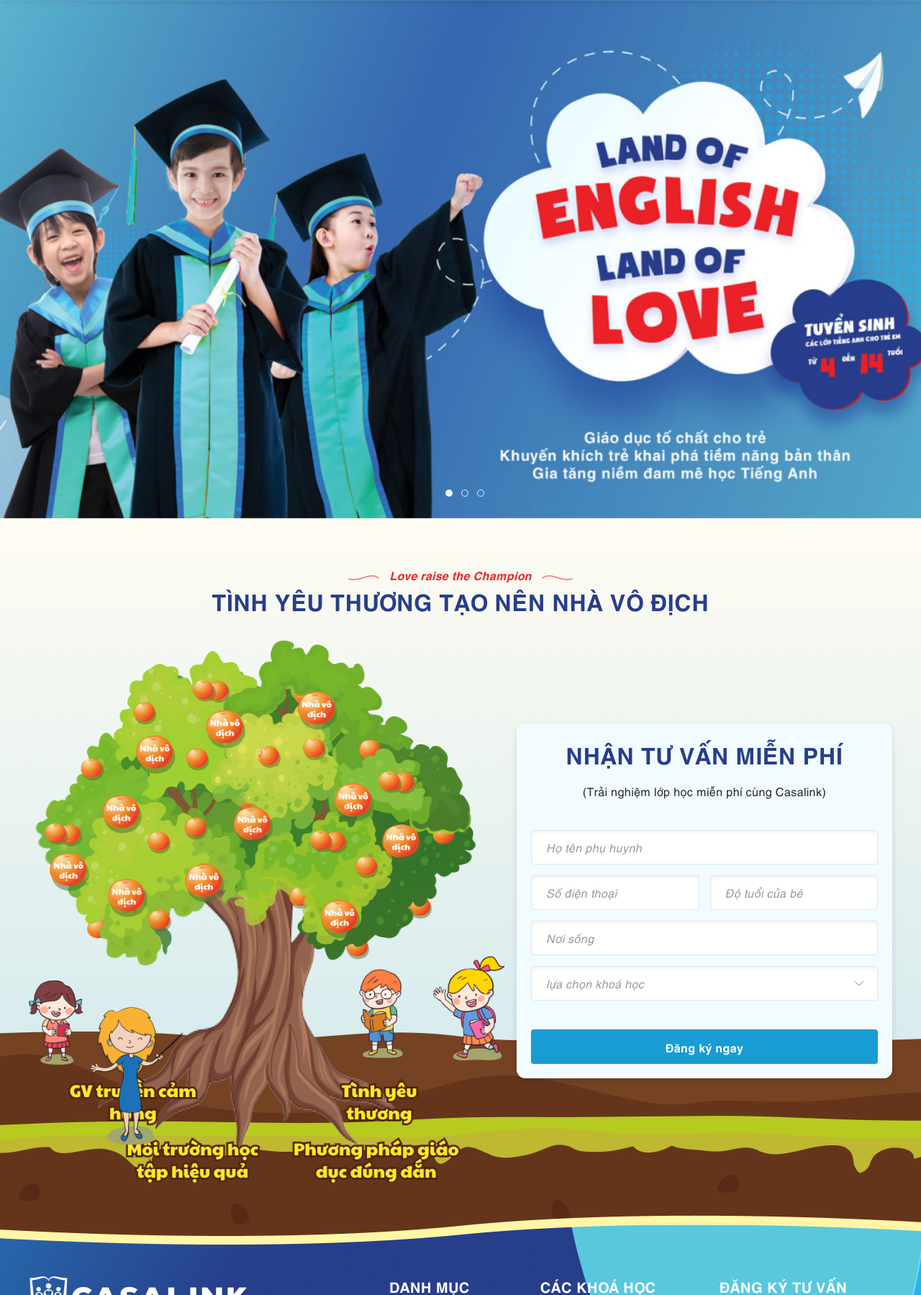
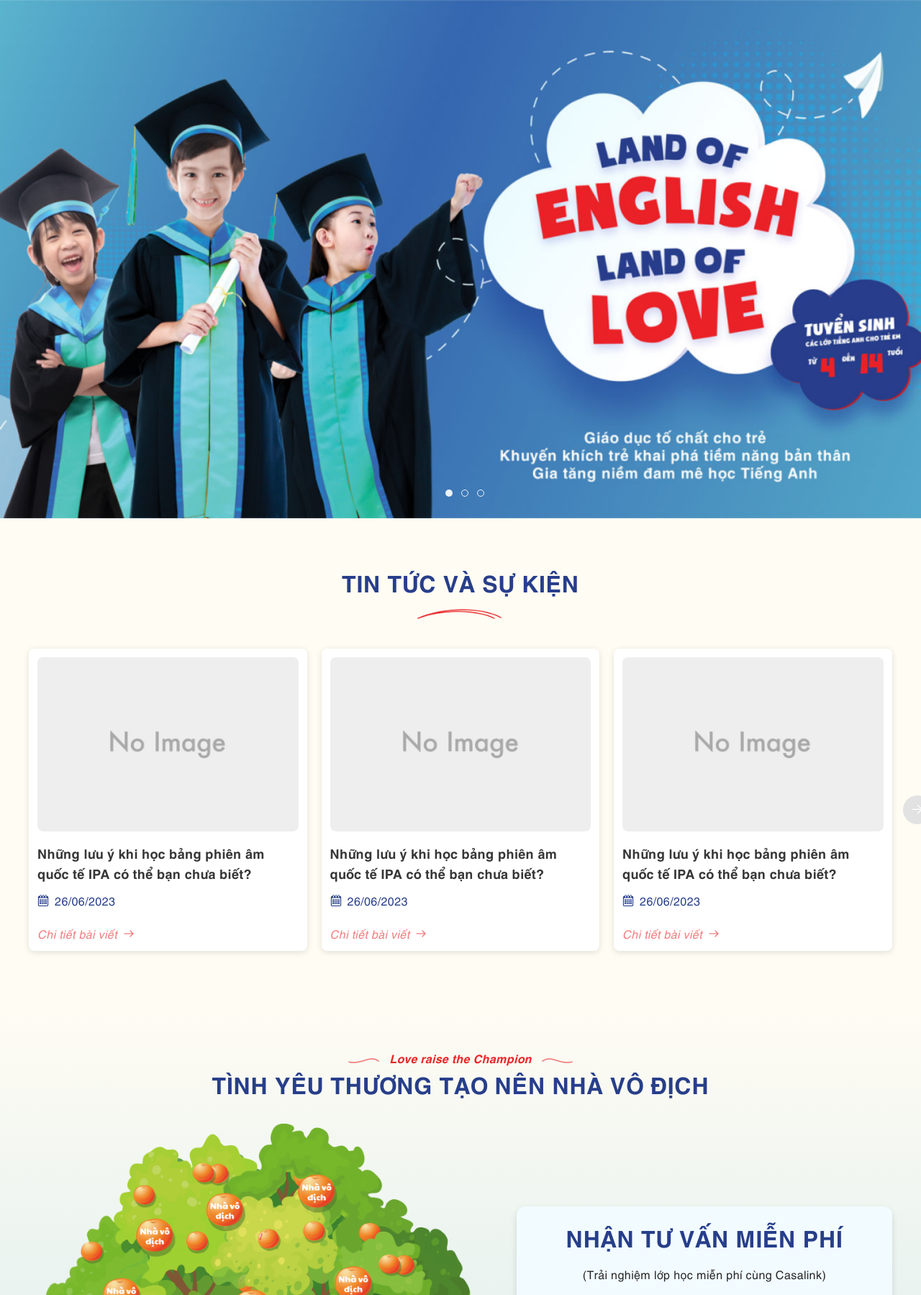
Before and after one commit to lemanhhai1310/casalink-1693853612, a PHP site: page / in a window 1280 px wide. Shown: the part 128-1927 px from the top of the page at 72% size. Run offline with PHP 8.4, Linux system fonts and the light colour scheme; some libraries are stand-ins or nearby versions.

Commit message:
feat: TIN TỨC VÀ SỰ KIỆN in page home

```diff
--- a/index.php
+++ b/index.php
@@ -25,4 +25,52 @@
     </div>
 
 </div>
+<div class="uk-section">
+    <div class="uk-container">
+        <h2 class="uk-text-center baiviet__title" style="--icon-title-bottom: url(images/Frame_427322377.png)">Tin tức và sự kiện</h2>
+        <div class="uk-margin-medium-top" uk-slider="finite: true; sets: true">
+
+            <div class="uk-position-relative">
+
+                <div class="baiviet__slider-container-offset uk-slider-container-offset uk-slider-container">
+                    <ul class="uk-slider-items uk-child-width-1-2@s uk-child-width-1-3@m uk-grid-small uk-grid-20-m" uk-grid>
+                        <?php for ($i=1;$i<=5;$i++): ?>
+                            <li>
+                                <div class="baiviet__card uk-card uk-padding-small uk-card-default uk-card-body">
+                                    <div class="uk-flex uk-flex-column row-gap-24">
+                                        <div class="uk-flex uk-flex-column row-gap-16">
+                                            <div class="baiviet__card__coverImg uk-cover-container">
+                                                <img src="images/noimage.jpg" alt="" uk-cover="">
+                                                <canvas width="389" height="260"></canvas>
+                                            </div>
+                                            <h4 class="baiviet__card__title uk-margin-remove"><a href="">Những lưu ý khi học bảng phiên âm quốc tế IPA có thể bạn chưa biết?</a></h4>
+                                            <div class="baiviet__card__time" style="--icon-datetime: url(images/calendar-interface-symbol-tool_1.png)">26/06/2023</div>
+                                        </div>
+                                        <div style="--icon-more: url(images/arrow-right_5_1.png)">
+                                            <a class="baiviet__card__linkMore uk-button uk-button-text" href="#">Chi tiết bài viết</a>
+                                        </div>
+                                    </div>
+                                </div>
+                            </li>
+                        <?php endfor; ?>
+                    </ul>
+                </div>
+
+                <div class="uk-hidden@s uk-light">
+                    <a uk-icon="icon: arrow-left; ratio: 1.3" class="baiviet__icon baiviet__icon--previous uk-position-center-left uk-position-small" href="#" uk-slidenav-previous1 uk-slider-item="previous"></a>
+                    <a uk-icon="icon: arrow-right; ratio: 1.3" class="baiviet__icon baiviet__icon--next uk-position-center-right uk-position-small" href="#" uk-slidenav-next1 uk-slider-item="next"></a>
+                </div>
+
+                <div class="uk-visible@s">
+                    <a uk-icon="icon: arrow-left; ratio: 1.3" class="baiviet__icon baiviet__icon--previous uk-position-center-left-out uk-position-small" href="#" uk-slidenav-previous1 uk-slider-item="previous"></a>
+                    <a uk-icon="icon: arrow-right; ratio: 1.3" class="baiviet__icon baiviet__icon--next uk-position-center-right-out uk-position-small" href="#" uk-slidenav-next1 uk-slider-item="next"></a>
+                </div>
+
+            </div>
+
+            <ul class="uk-slider-nav uk-hidden@s uk-dotnav uk-flex-center uk-margin uk-position-relative"></ul>
+
+        </div>
+    </div>
+</div>
 <?php require "template-parts/layouts/footer.php"; ?>
--- a/scss/layout/_header.scss
+++ b/scss/layout/_header.scss
@@ -1,5 +1,7 @@
 .header{
-  box-shadow: 0px 1px 8px 0px rgba(0, 0, 0, 0.12);
+  &.uk-active{
+    box-shadow: 0px 1px 8px 0px rgba(0, 0, 0, 0.12);
+  }
   z-index: 9999;
   &__top{
     position: relative;
--- a/style.css
+++ b/style.css
@@ -945,8 +945,10 @@
 }
 
 .header {
+  z-index: 9999;
+}
+.header.uk-active {
   box-shadow: 0px 1px 8px 0px rgba(0, 0, 0, 0.12);
-  z-index: 9999;
 }
 .header__top {
   position: relative;
```
Also changed, not shown: 1 other file.
